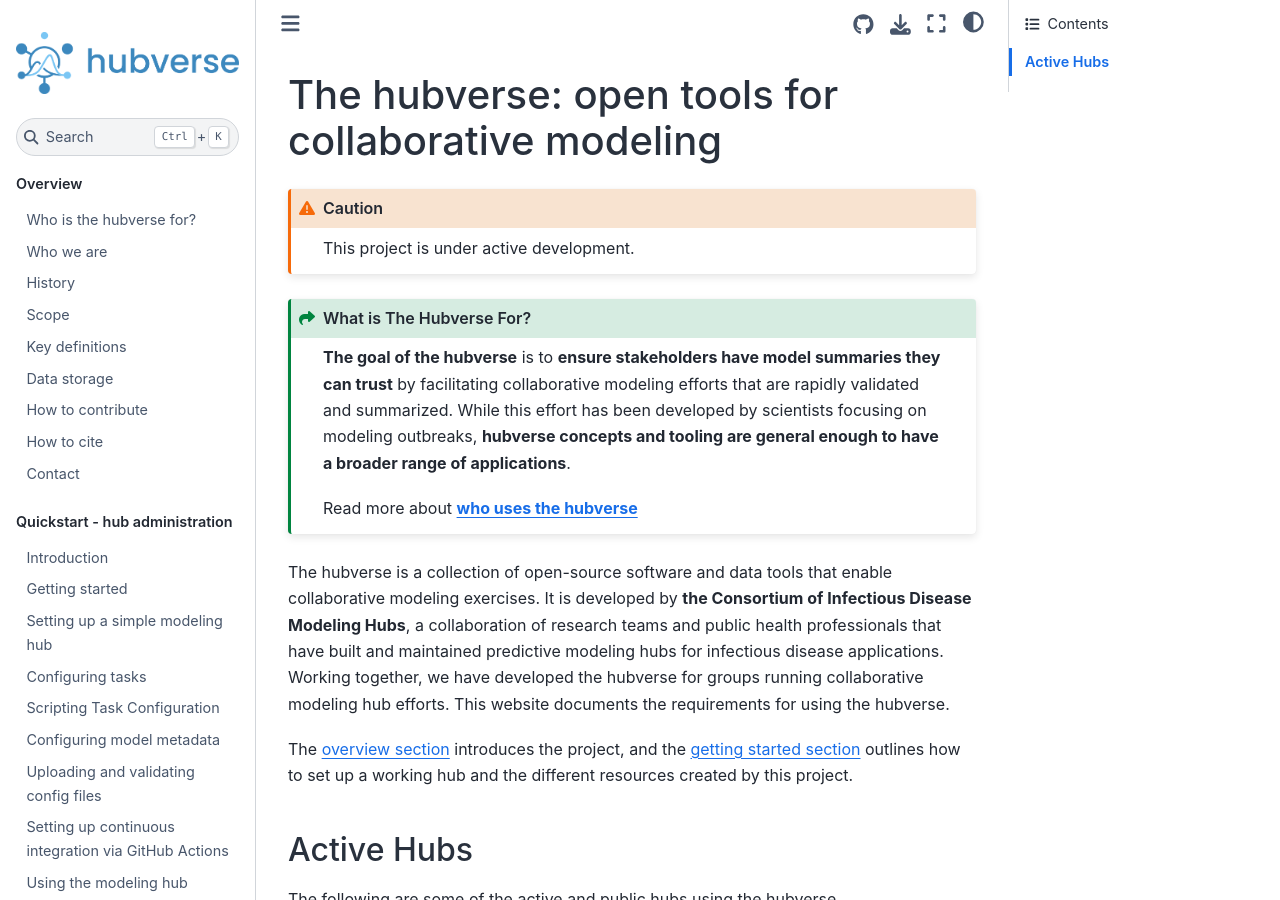
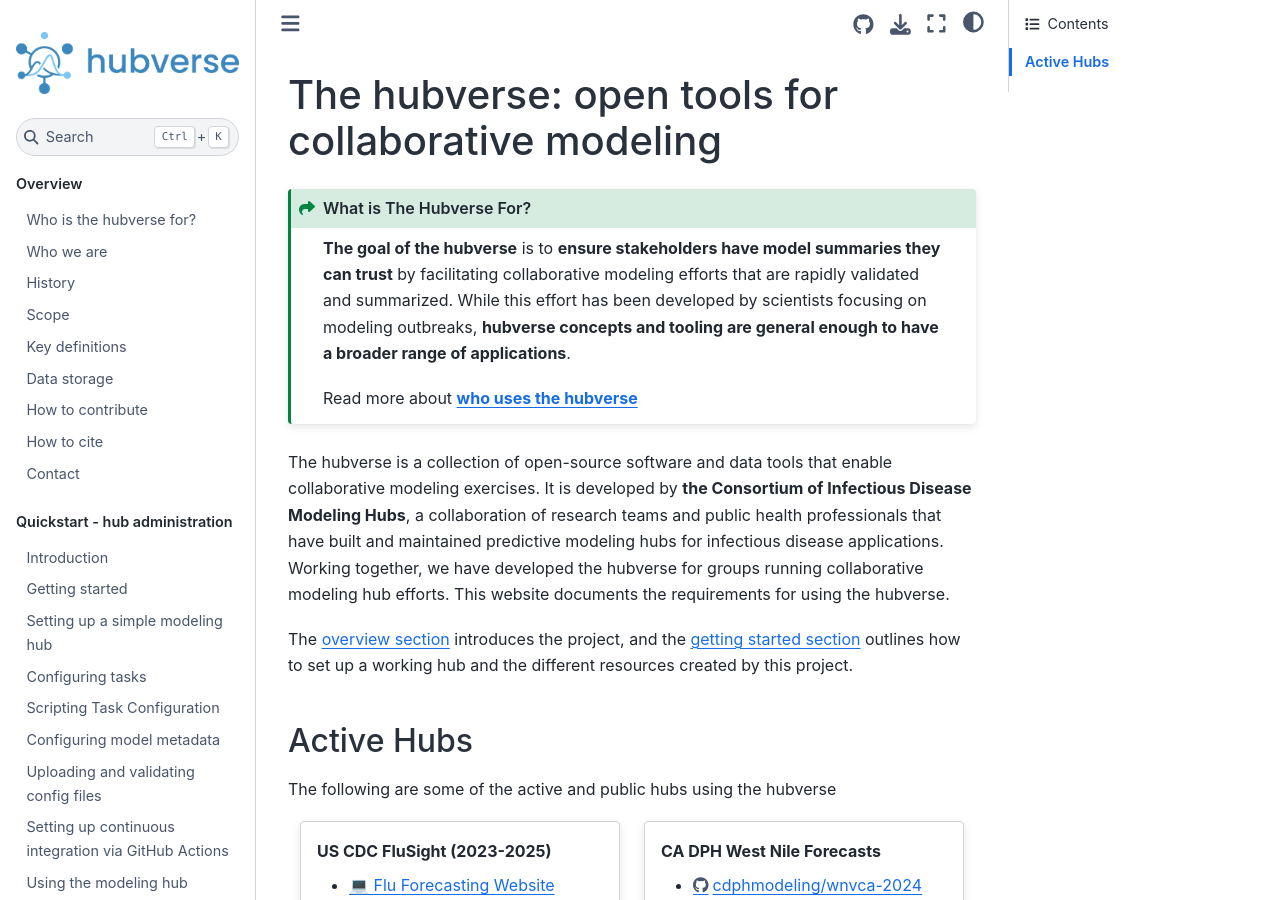
Before and after one commit to hubverse-org/hubDocs, a Sphinx documentation site: the page built from docs/source/index.md, in a window 1280 px wide and 900 px high. Built offline with Sphinx 7.4.7 and the Sphinx Book theme 1.1.4, drawn with Linux system fonts in a browser that asks for light colours; comment, search, counter and statistics services are not loaded.

Commit message:
Remove caution note

````diff
--- a/docs/source/index.md
+++ b/docs/source/index.md
@@ -1,8 +1,4 @@
 # The hubverse: open tools for collaborative modeling
-
-```{caution}
-This project is under active development.
-```
 
 ```{admonition} What is The Hubverse For?
 :class: seealso
````
